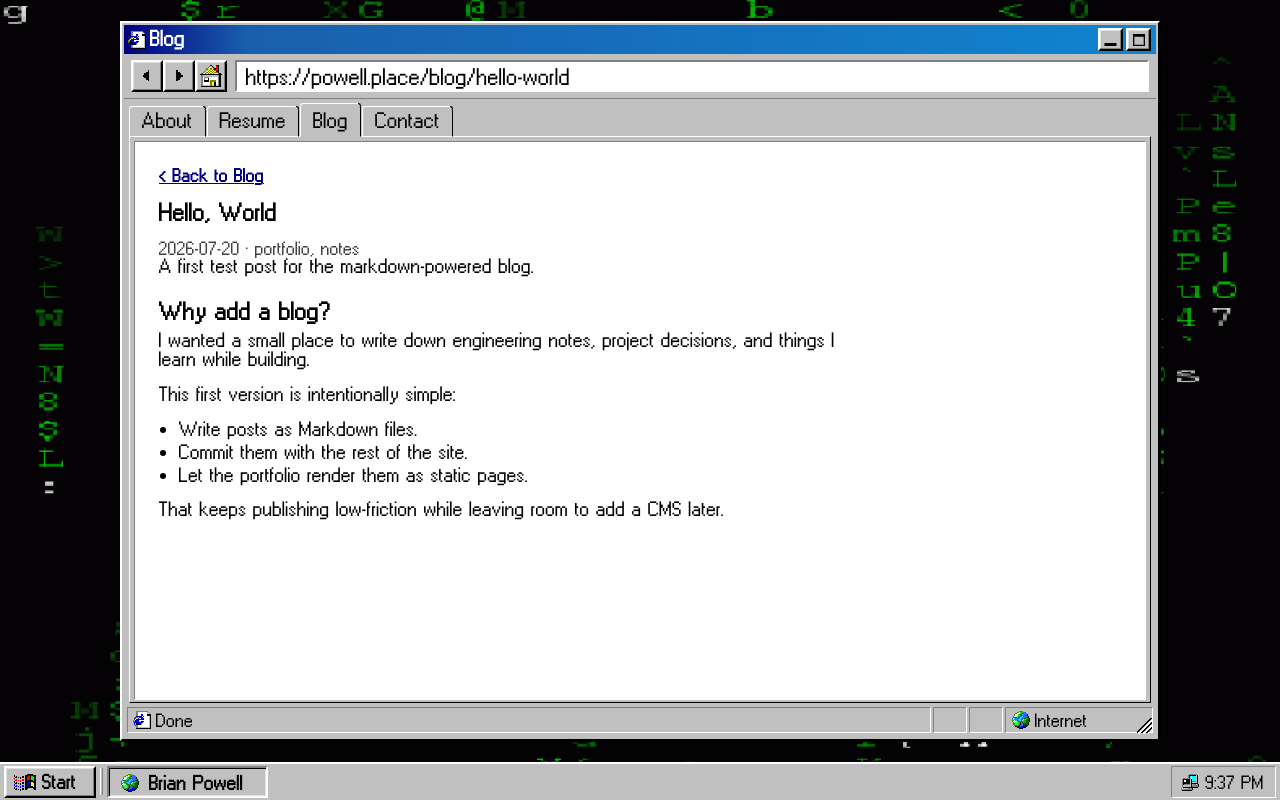
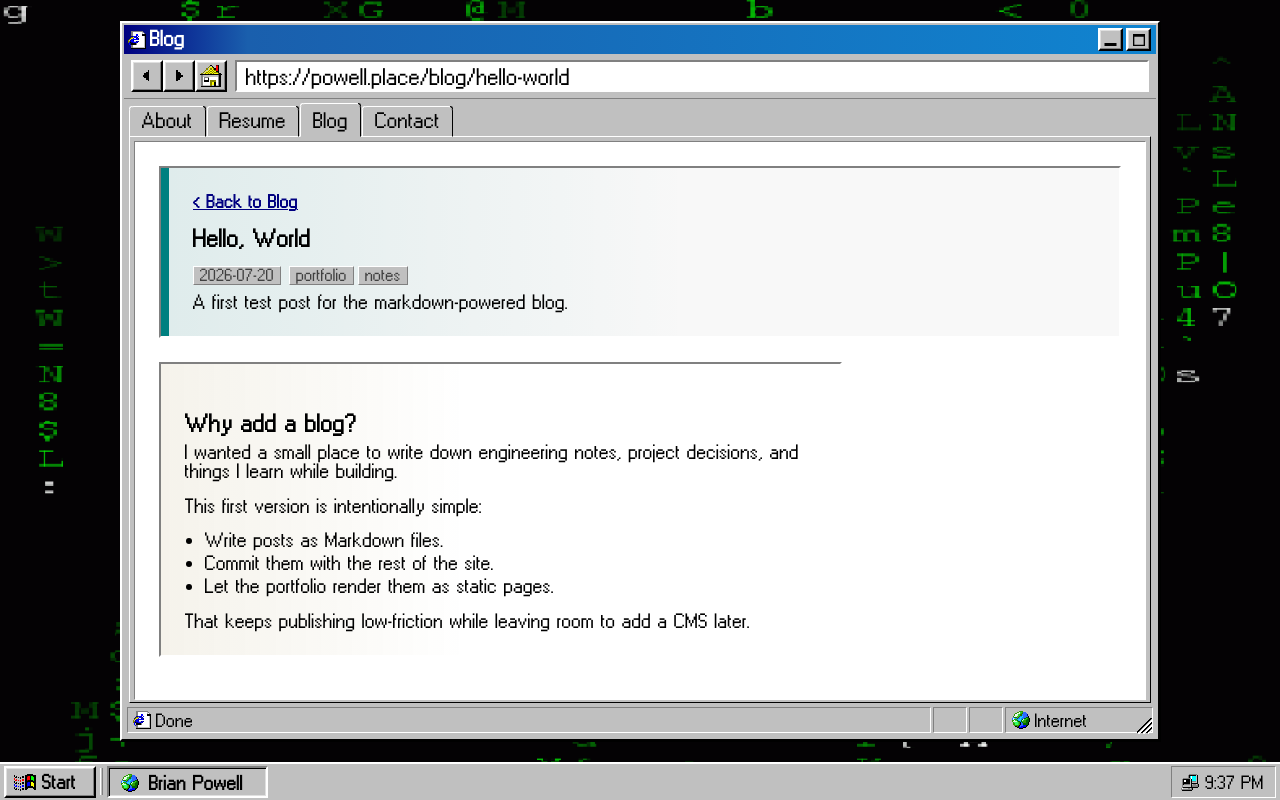
Before and after one commit to BriianPowell/powell-place, a Next.js app: page /blog/hello-world in a window 1280 px wide. Built offline with nearby package versions, Linux system fonts and the light colour scheme.

Commit message:
Blog Styling

```diff
--- a/src/components/content/BlogPostPage.tsx
+++ b/src/components/content/BlogPostPage.tsx
@@ -12,10 +12,18 @@ export function BlogPostPage({ post }: { post: BlogPost }) {
           &lt; Back to Blog
         </Link>
         <h2>{post.title}</h2>
-        <p className={styles.timelineMeta}>
-          <time dateTime={post.date}>{post.date}</time>
-          {post.tags.length > 0 && <> · {post.tags.join(', ')}</>}
-        </p>
+        <div className={blogStyles.postMeta}>
+          <time className={blogStyles.metaBadge} dateTime={post.date}>
+            {post.date}
+          </time>
+          {post.tags.length > 0 && (
+            <ul className={blogStyles.tagList} aria-label="Post tags">
+              {post.tags.map((tag) => (
+                <li key={tag}>{tag}</li>
+              ))}
+            </ul>
+          )}
+        </div>
         <p>{post.description}</p>
       </header>
       <MarkdownArticle contentHtml={post.contentHtml} />
--- a/src/components/content/styles/blog.module.css
+++ b/src/components/content/styles/blog.module.css
@@ -2,21 +2,74 @@
   display: flex;
   flex-direction: column;
   gap: var(--space-md);
+  margin: 0;
+  padding: 0;
+  list-style: none;
 }
 
 .blogCard {
   composes: win98InsetPanel from global;
-  padding: var(--space-md);
+  position: relative;
+  overflow: hidden;
+  padding: var(--space-md) var(--space-md) var(--space-md)
+    calc(var(--space-md) + 8px);
+  background:
+    linear-gradient(90deg, #000080 0 8px, transparent 8px),
+    linear-gradient(90deg, rgba(0, 0, 128, 0.08), transparent 55%), #f8f8f8;
+}
+
+.blogCardHeader {
+  display: flex;
+  align-items: flex-start;
+  justify-content: space-between;
+  gap: var(--space-md);
+  margin-bottom: var(--space-xs);
 }
 
 .blogCard h3 {
-  margin-bottom: var(--space-xs);
+  margin: 0;
 }
 
 .blogCard h3 a,
 .backLink {
   color: var(--content-link);
   font-weight: 700;
+}
+
+.postMeta {
+  display: flex;
+  align-items: center;
+  flex-wrap: wrap;
+  gap: var(--space-sm);
+  margin-bottom: var(--space-sm);
+}
+
+.metaBadge,
+.tagList li {
+  flex: 0 0 auto;
+  padding: 3px 6px;
+  background: var(--chrome-face);
+  border: 1px solid;
+  border-color: var(--chrome-highlight) var(--chrome-shadow)
+    var(--chrome-shadow) var(--chrome-highlight);
+  color: var(--content-muted);
+  font-family: var(--font-ui);
+  font-size: 0.6875rem;
+  line-height: 1;
+  white-space: nowrap;
+}
+
+.tagList {
+  display: flex;
+  flex-wrap: wrap;
+  gap: 4px;
+  margin: 0 0 var(--space-sm);
+  padding: 0;
+  list-style: none;
+}
+
+.postMeta .tagList {
+  margin-bottom: 0;
 }
 
 .blogCard p:last-child,
@@ -26,7 +79,15 @@
 }
 
 .blogHeader {
+  composes: win98InsetPanel from global;
+  position: relative;
+  overflow: hidden;
   margin-bottom: var(--space-lg);
+  padding: var(--space-lg) var(--space-lg) var(--space-lg)
+    calc(var(--space-lg) + 8px);
+  background:
+    linear-gradient(90deg, #008080 0 8px, transparent 8px),
+    linear-gradient(90deg, rgba(0, 128, 128, 0.1), transparent 55%), #f8f8f8;
 }
 
 .backLink {
@@ -36,7 +97,12 @@
 }
 
 .markdownArticle {
+  composes: win98InsetPanel from global;
   max-width: 70ch;
+  padding: var(--space-lg);
+  background:
+    linear-gradient(90deg, rgba(128, 96, 0, 0.08), transparent 45%),
+    var(--content-panel);
 }
 
 .markdownArticle h2,
@@ -92,3 +158,10 @@
 .markdownArticle pre code {
   background: transparent;
 }
+
+@media (max-width: 640px) {
+  .blogCardHeader {
+    flex-direction: column;
+    gap: var(--space-xs);
+  }
+}
```
Also changed, not shown: src/components/content/BlogListPage.tsx (+15 -7 lines).
